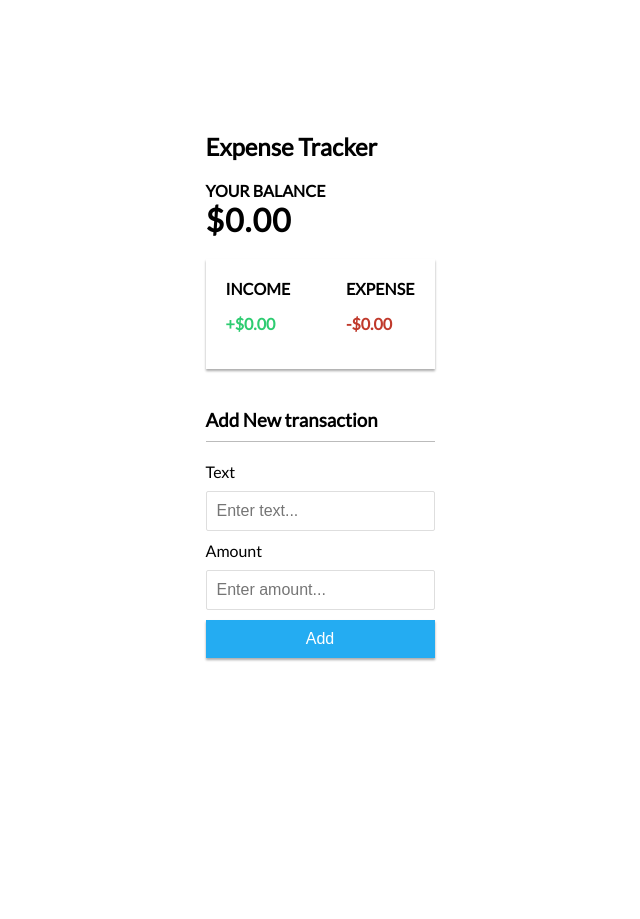
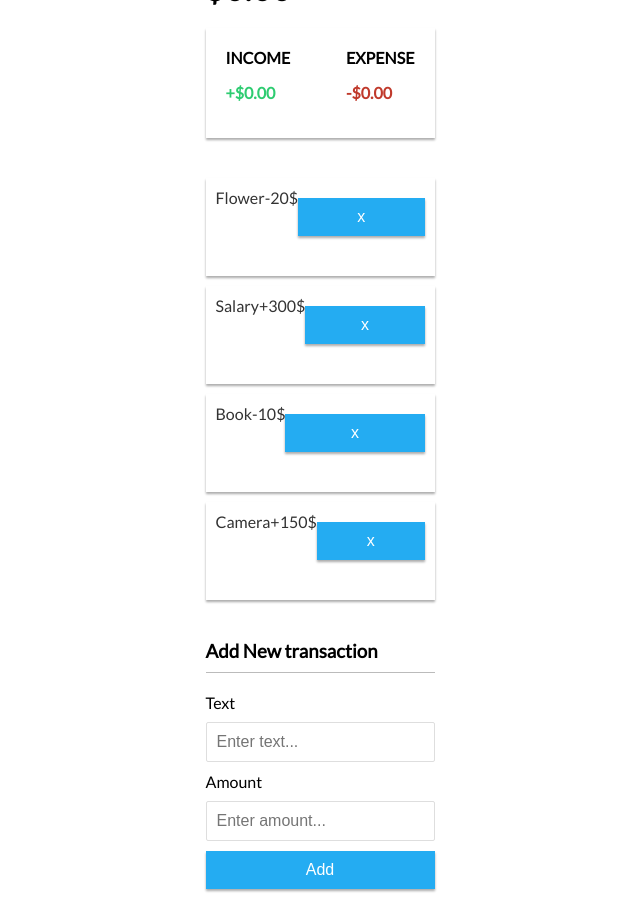
Before and after one commit to ConnerMcCabe/React-Expense-Tracker, a React (Create React App) app: page / in a window 1280 px wide. Shown: the whole page, without its empty margins (320-960 px from the left). Before the commit the page ends 800 px from the top, so only its background shows below. Built offline with nearby package versions, Linux system fonts and the light colour scheme.

Commit message:
altering structure

```diff
--- a/src/App/App.css
+++ b/src/App/App.css
@@ -75,6 +75,23 @@ button {
   width: 100%;
 }
 
+.list {
+  list-style: none;
+  padding: 0;
+  margin-top: 40px;
+}
+
+.list li {
+  display: flex;
+  justify-content: space-between;
+  position: relative;
+  background-color: #ffffff;
+  box-shadow: var(--box-shadow);
+  color: #333;
+  padding: 10px;
+  margin: 10px 0;
+}
+
 :root {
   --box-shadow: 0 2px 3px rgba(0, 0, 0, 0.12), 0 2px 2px rgba(0, 0, 0, 0.24);
 }
--- a/src/App/App.js
+++ b/src/App/App.js
@@ -1,5 +1,5 @@
 import React from 'react';
-import { Header, Balance, IncomeExpense, TransactionList, AddTransaction } from '../components'
+import { Balance, IncomeExpense, TransactionList, AddTransaction } from '../components'
 import './App.css';
 
 import { GlobalProvider } from '../context/GlobalState';
@@ -7,7 +7,7 @@ import { GlobalProvider } from '../context/GlobalState';
 function App() {
   return(
     <GlobalProvider>
-      <Header />
+      <h2>Expense Tracker</h2>
         <div className="mainBody">
           <Balance />
           <IncomeExpense />
--- a/src/components/Header.js
+++ /dev/null
@@ -1,9 +0,0 @@
-import React from 'react';
-
-export const Header = () => {
-  return (
-    <h2>
-      Expense Tracker
-    </h2>
-  )
-};
--- /dev/null
+++ b/src/components/Transaction.js
@@ -0,0 +1,14 @@
+import React, { useContext } from 'react';
+import { GlobalContext } from '../context/GlobalState';
+
+export const Transaction = ({ transaction }) => {
+
+  const sign = transaction.amount < 0 ? '-' : '+';
+
+  return (
+    <li>
+      {transaction.text}<span>{sign}{Math.abs(transaction.amount)}$</span>
+      <button>x</button>
+    </li>
+  )
+};
--- a/src/components/TransactionList.js
+++ b/src/components/TransactionList.js
@@ -1,13 +1,14 @@
 import React, { useContext } from 'react';
 import { GlobalContext } from '../context/GlobalState';
+import { Transaction } from './Transaction';
 
 export const TransactionList = () => {
-  const context = useContext(GlobalContext)
-  console.log(context)
+  const { transactions } = useContext(GlobalContext)
+
   return (
     <>
       <ul className="list">
-
+        {transactions.map(transaction => (<Transaction key={transaction.id} transaction={transaction} /> ))}
       </ul>
     </>
   )
--- a/src/components/index.js
+++ b/src/components/index.js
@@ -1,7 +1,6 @@
-import { Header } from './Header';
 import { Balance } from './Balance';
 import { IncomeExpense } from './IncomeExpense';
 import { TransactionList } from './TransactionList';
 import { AddTransaction } from './AddTransaction';
 
-export { Header, Balance, IncomeExpense, TransactionList, AddTransaction };
+export { Balance, IncomeExpense, TransactionList, AddTransaction };
```
